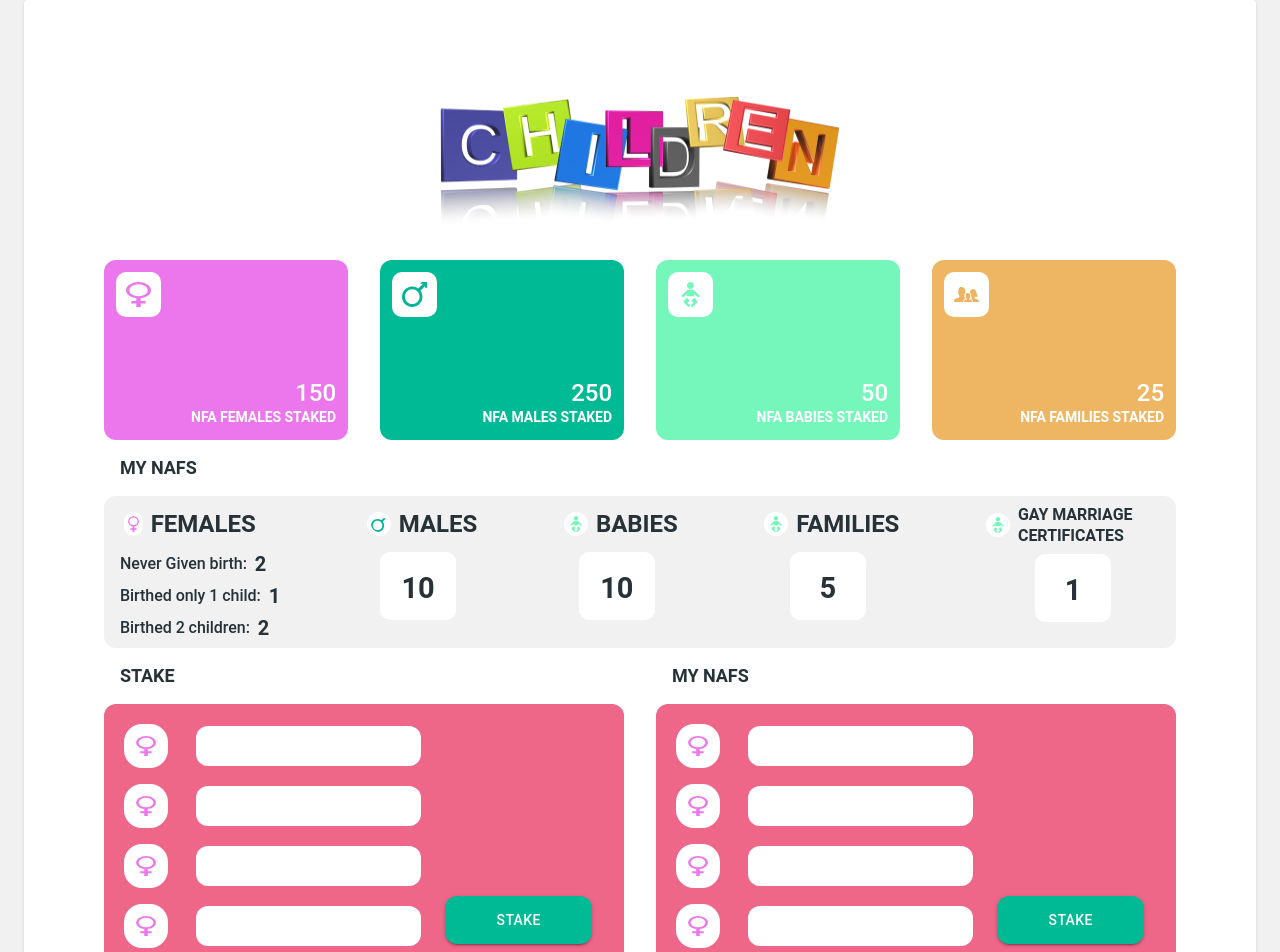
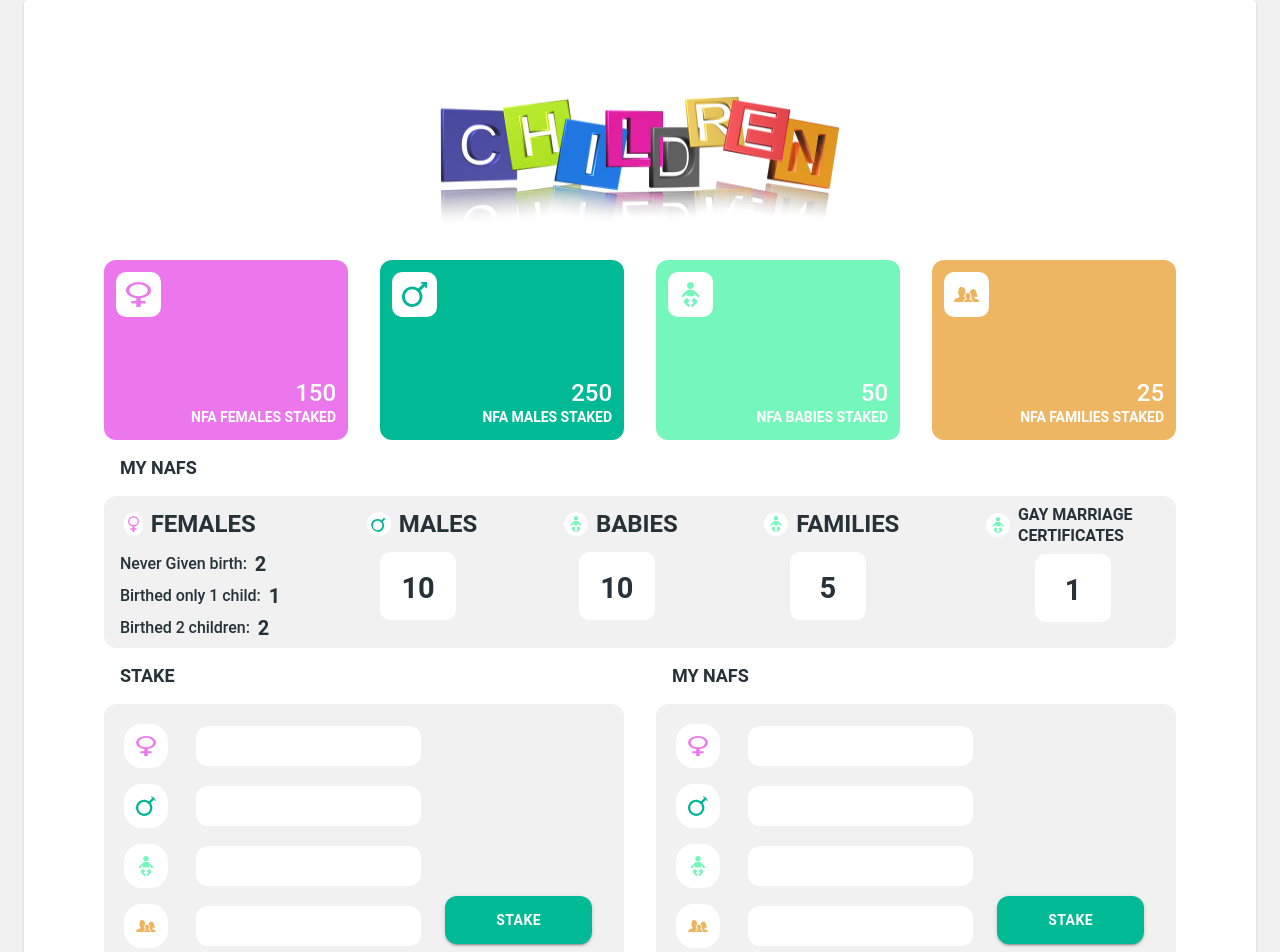
Before and after one commit to web1monster/react-nft, a React (Create React App) app: page / in a window 1280 px wide. Shown: the top 952 px of the page. Built offline with nearby package versions, Linux system fonts and the light colour scheme.

Commit message:
feat: fix UI

```diff
--- a/src/components/Stake.js
+++ b/src/components/Stake.js
@@ -13,7 +13,7 @@ const Stake = () => {
     root: {
       padding: theme.spacing(2),
       borderRadius: '12px',
-      background: '#ee6688',
+      background: '#f1f1f1',
       position: 'relative'
     },
     icon: {
@@ -36,6 +36,8 @@ const Stake = () => {
       margin: theme.spacing(1),
       padding: '12px 60px',
       borderRadius: '12px',
+      fontSize: '14px',
+      fontWeight: 700,
     }
   }));
 
@@ -49,15 +51,15 @@ const Stake = () => {
           <Grid className={classes.inputField} >&nbsp;</Grid>
         </Grid>
         <Grid container direction="row" alignItems="center">
-          <img className={classes.icon} src={FemaleSvg}  alt="avatar"/>
+          <img className={classes.icon} src={MaleSvg}  alt="avatar"/>
           <Grid className={classes.inputField} />
         </Grid>
         <Grid container direction="row" alignItems="center">
-          <img className={classes.icon} src={FemaleSvg}  alt="avatar"/>
+          <img className={classes.icon} src={BabySvg}  alt="avatar"/>
           <Grid className={classes.inputField} />
         </Grid>
         <Grid container direction="row" alignItems="center">
-          <img className={classes.icon} src={FemaleSvg}  alt="avatar"/>
+          <img className={classes.icon} src={UsersSvg}  alt="avatar"/>
           <Grid className={classes.inputField} />
         </Grid>
       </Grid>
```
